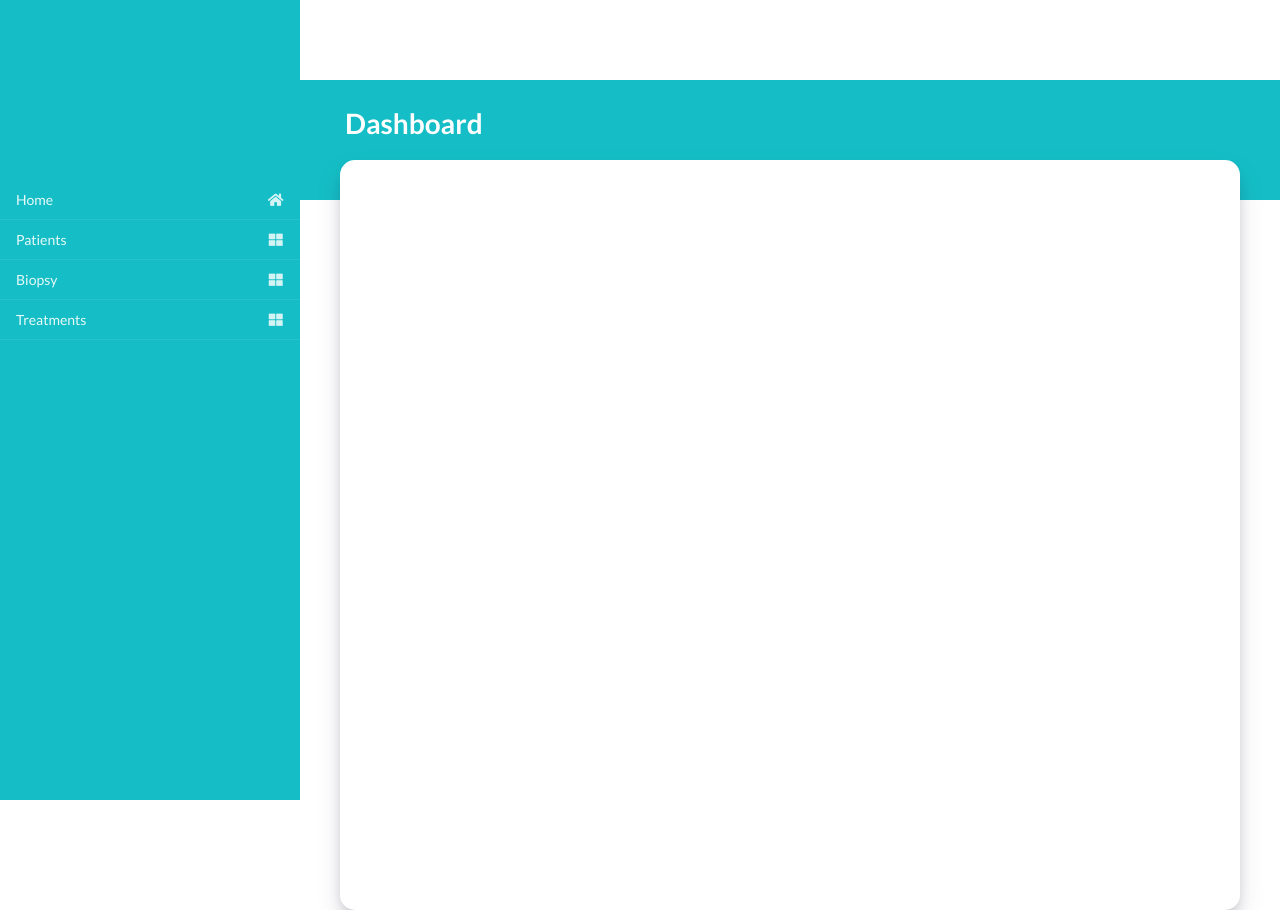
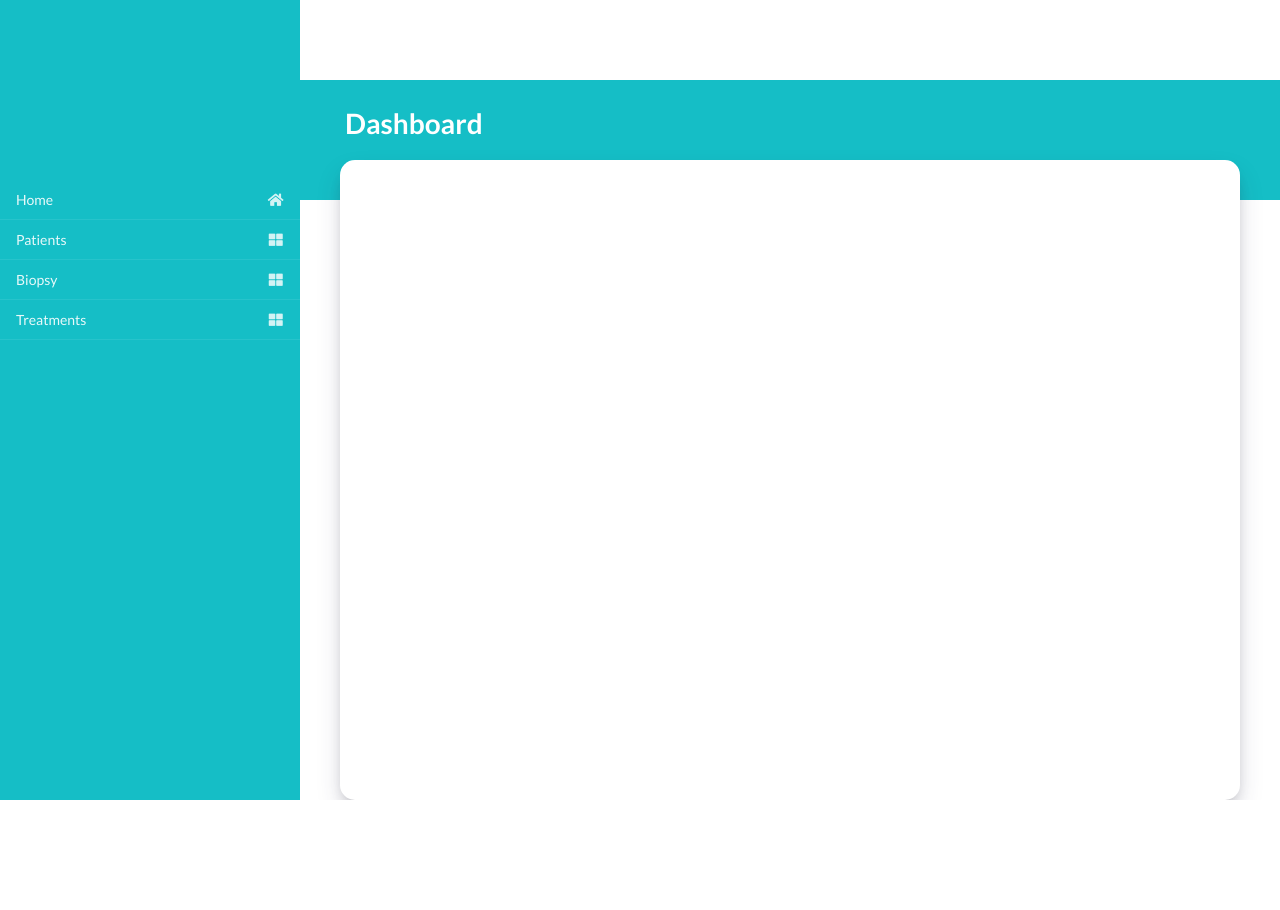
Before and after one commit to JovanDjordjevic/TherapyTracker, an Angular app in the folder client/: page / in a window 1280 px wide. After the commit the page ends 800 px from the top, so only its background shows below. Built offline with nearby package versions, Linux system fonts and the light colour scheme.

Commit message:
Changed dashboard height

```diff
--- a/client/src/app/components/dashboard/dashboard.component.css
+++ b/client/src/app/components/dashboard/dashboard.component.css
@@ -16,7 +16,7 @@
 }
 
 .content {
-  height: 750px;
+  height: 80%;
   margin: -40px 40px 0px 40px;
   background: white;
   border-radius: 15px;
```
